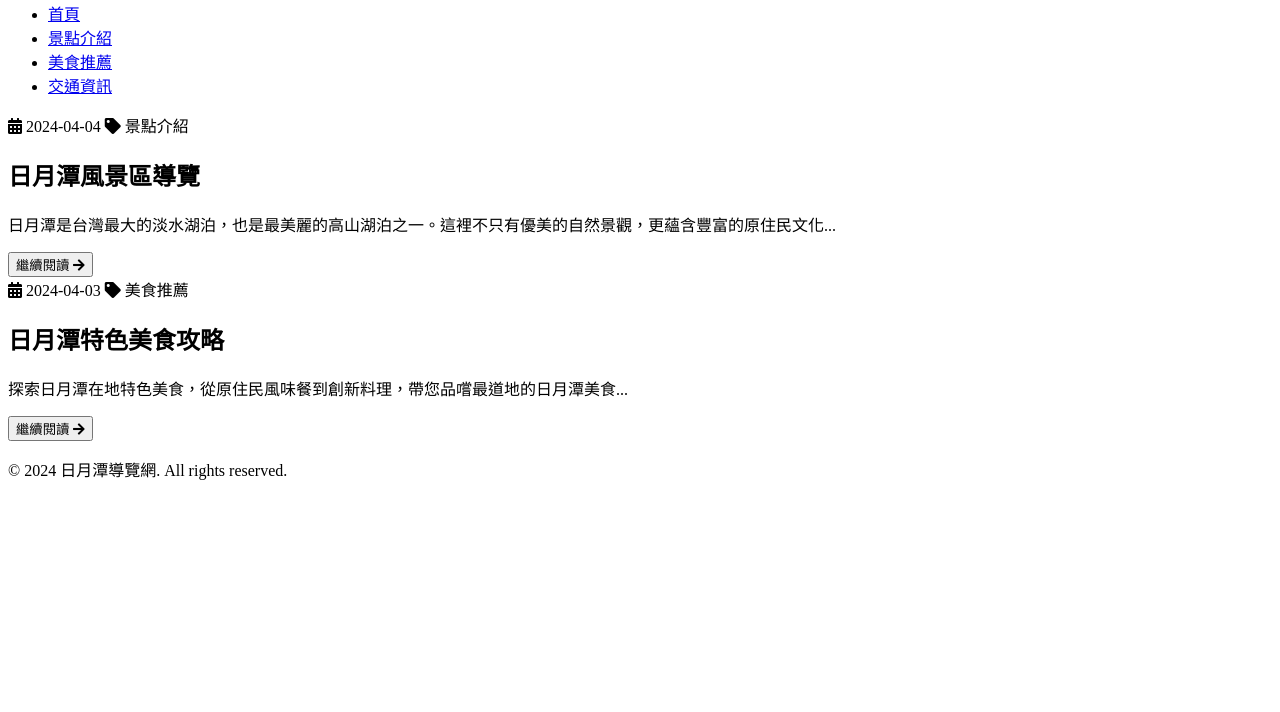
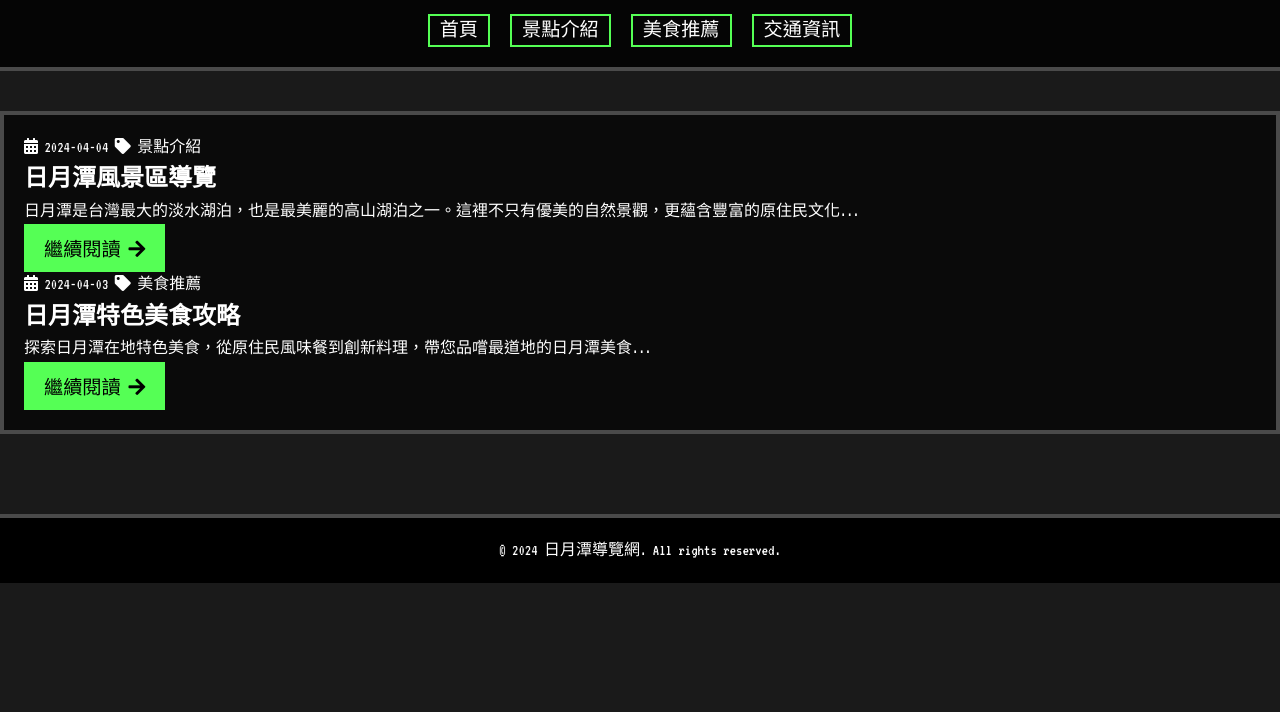
Before and after one commit to jasonhsu2023aa/sun-moon, a plain HTML site: page index.html in a window 1280 px wide. Shown: the part 88-800 px from the top of the page. Drawn offline with Linux system fonts and the light colour scheme; files that its build step writes are made by us from their sources; the site is published under a folder, as on GitHub Pages, so addresses that start at the root find nothing.

Commit message:
Add files via upload

```diff
--- a/index.html
+++ b/index.html
@@ -7,7 +7,7 @@
     <!-- 引入 Font Awesome -->
     <link rel="stylesheet" href="https://cdnjs.cloudflare.com/ajax/libs/font-awesome/5.15.4/css/all.min.css">
     <!-- 引入自定義 CSS -->
-    <link rel="stylesheet" href="/website/css/style.css">
+    <link rel="stylesheet" href="./css/style.css">
 </head>
 <body>
     <div id="app">
```
Also changed, not shown: 1 other file.
